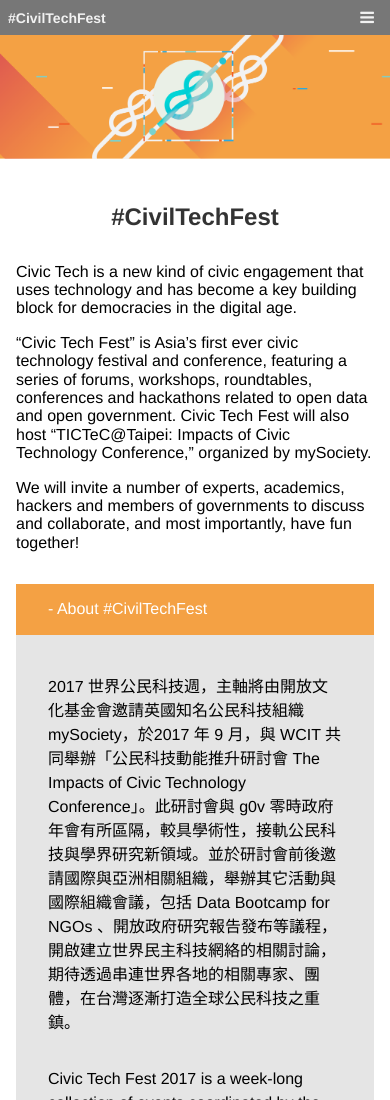
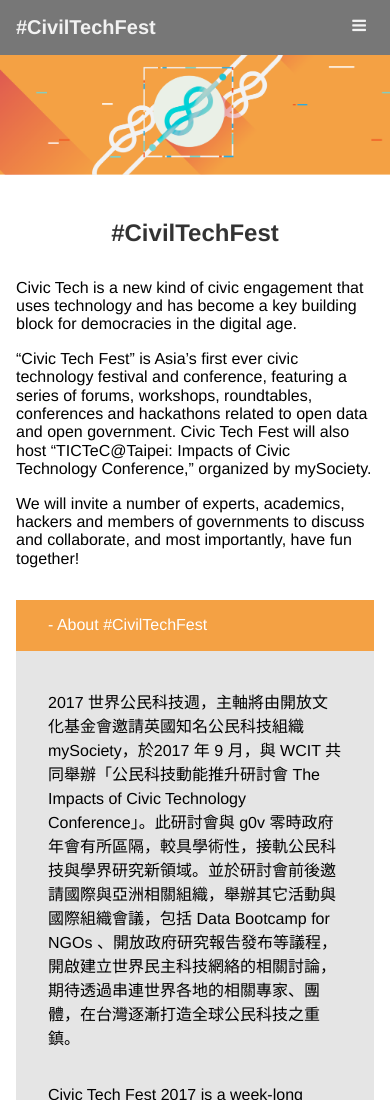
Before and after one commit to ocftw/ctfweb, a website: page index.html in a window 390 px wide. Shown: the top 1100 px of the page. Drawn offline with nearby package versions, Linux system fonts and the light colour scheme; files whose address does not match are found by name.

Commit message:
tweak header size on mobile

```diff
--- a/index.html
+++ b/index.html
@@ -72,10 +72,10 @@
 
 <body class="w-100">
     <div class="cf" id="top">
-        <header class="w-100 pa2 pa3-l ph5-ns bg-gray fixed z-999">
+        <header class="w-100 pa3 pa3-l ph5-ns bg-gray fixed z-999">
             <div class="db dt-ns mw9 center v-mid w-100 white-90">
                 <div class="dib dtc-ns v-mid tl w-20">
-                    <a href="#top" class="dib f6 f4-ns fw6 link white-90" title="Home">#CivilTechFest</a>
+                    <a href="#top" class="dib f4 fw6 link white-90" title="Home">#CivilTechFest</a>
                 </div>
                 <!-- menu for large -->
                 <nav class="dn dtc-l v-mid w-100 tl tr-ns mt2 mt0-ns">
@@ -104,7 +104,7 @@
             </nav>
         </header>
         <!-- hero -->
-        <article class="w-100 center relative mt3 mt0-ns">
+        <article class="w-100 center relative mt4 mt0-ns">
             <h2 class="dn db-l white absolute hero-left f4-ns lh-title">Sep. 11th - 16th<br />TAIWAN</h2>
             <h2 class="dn db-l white absolute hero-right f4-ns lh-title">Co-host with WCIT 2017 &<br />TICTeC@Taipei</h2>
             <img src="./hero.png" class="mw-100 mh-100">
```
